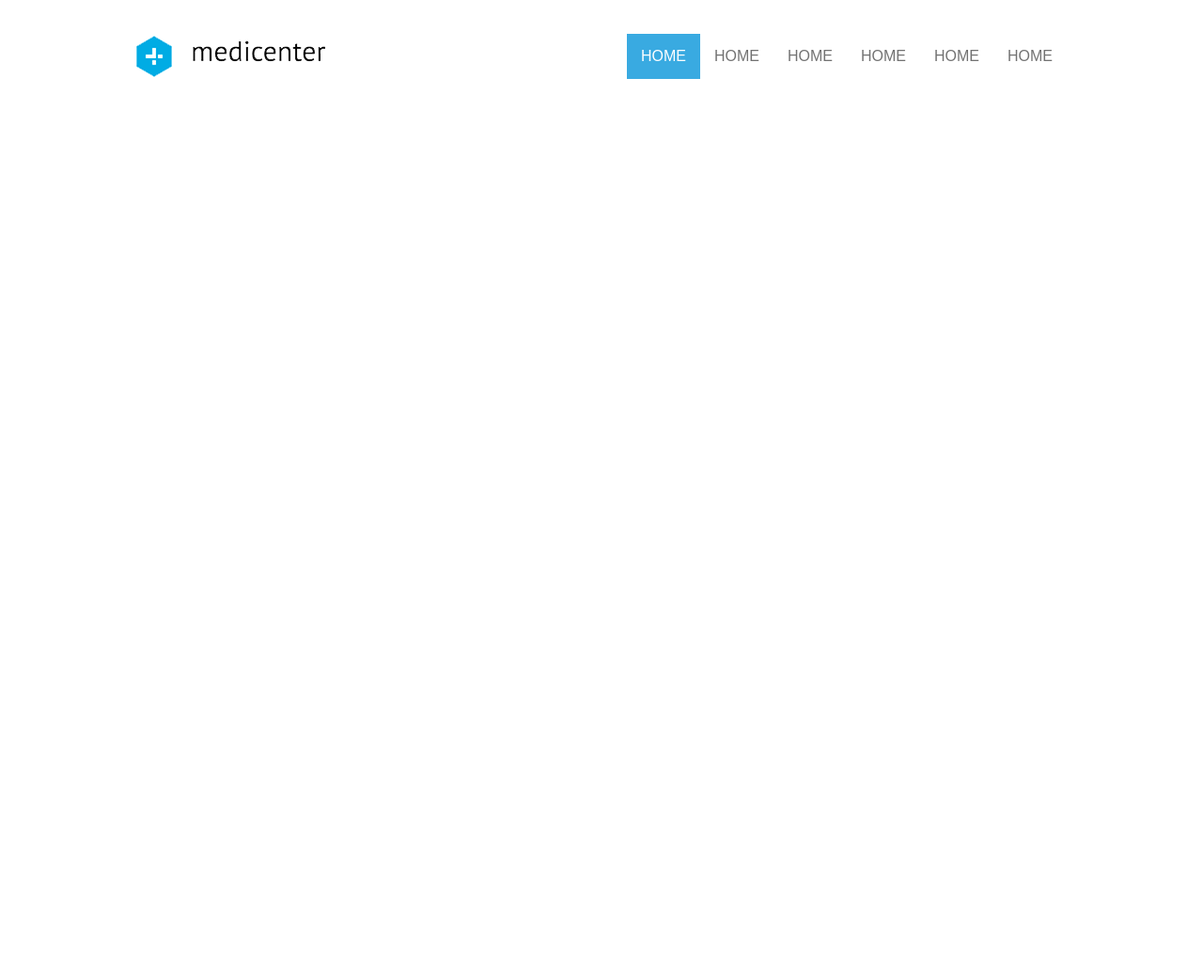
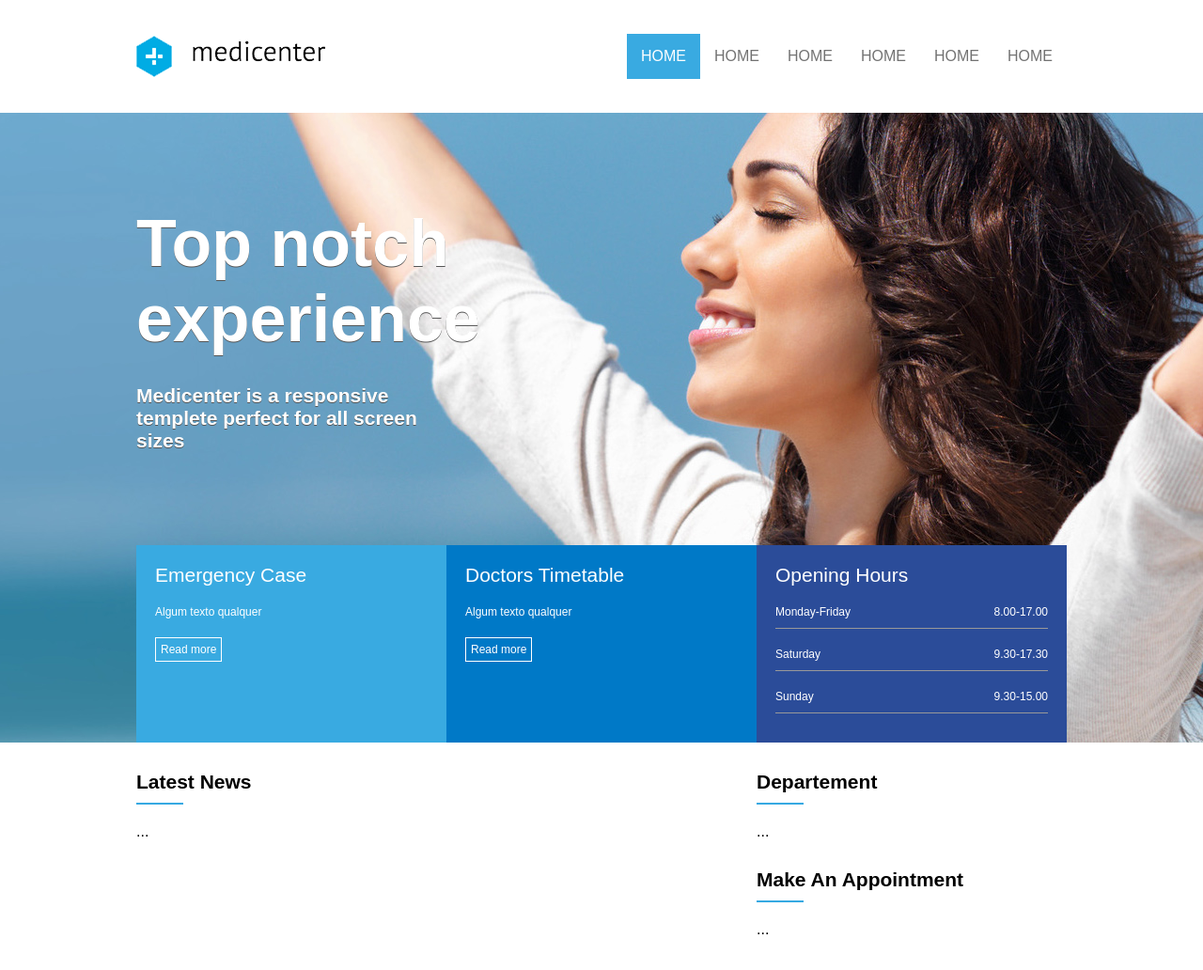
Before and after one commit to EdersonProgramador/MedCenter, a plain HTML site: page index.html in a window 1280 px wide. Shown: the whole page at 94% size. Before the commit the page ends 800 px from the top, so only its background shows below. Drawn offline with Linux system fonts and the light colour scheme.

Commit message:
Finalizado section-banner e section-geral

```diff
--- a/assets/css/header.css
+++ b/assets/css/header.css
@@ -1,8 +1,13 @@
 /*^ Inicio do Header  */
+
+* {
+    font-family: Arial, Helvetica, sans-serif;
+}
 
 body {
     margin: 0;
     padding: 0;
+    padding-bottom: 300px;
 }
 
 header {
--- /dev/null
+++ b/assets/css/section-banner.css
@@ -0,0 +1,81 @@
+#banner {
+    display: flex;
+    justify-content: center;
+    background-image: url('../img/img1.jpg');
+    background-position: center;
+    background-size: cover;
+    height: 670px;
+}
+
+.column {
+    flex-direction: column;
+}
+
+.banner_headline {
+    flex: 1;
+    display: flex;
+    flex-direction: column;
+    justify-content: center;
+}
+.banner_headline h1 {
+    color: #ffffff;
+    font-size: 70px;
+    text-shadow: 0px 1px 0px #555555;
+    margin: 0;
+    padding: 0;
+    max-width: 350px;
+}
+.banner_headline h2 {
+    color: #ffffff;
+    font-size: 21px;
+    text-shadow: 0px 1px 0px #555555;
+    margin: 0;
+    padding: 0;
+    max-width: 350px;
+    margin-top: 30px;
+}
+
+.banner_options {
+    height: 210px;
+    display: flex;
+}
+.banner1,
+.banner2,
+.banner3 {
+    flex: 1;
+    color: #ffffff;
+    padding: 20px;
+}
+.banner1 {
+    background-color: #39aae1;
+}
+.banner2 {
+    background-color: #0079c7;
+}
+.banner3 {
+    background-color: #2b4c99;
+}
+.banner_title {
+    font-size: 21px;
+}
+.banner_desc {
+    font-size: 12px;
+    margin-top: 20px;
+    margin-bottom: 20px;
+}
+.monday,
+.saturday,
+.sunday {
+    display: flex;
+    justify-content: space-between;
+    border-bottom: 1px solid #999999;
+    padding-bottom: 10px;
+}
+.banner_options a {
+    display: inline-block;
+    border: 1px solid #ffffff;
+    padding: 5px;
+    color: #ffffff;
+    font-size: 12px;
+    text-decoration: none;
+}
--- /dev/null
+++ b/assets/css/section-geral.css
@@ -0,0 +1,25 @@
+#geral {
+    display: flex;
+    justify-content: center;
+}
+#geral section {
+    flex:2;
+}
+#geral aside {
+    flex: 1;
+}
+.widget_title {
+    margin-top: 30px;
+    margin-bottom: 20px;
+}
+.widget_title_text {
+    color: #000000;
+    font-size: 21px;
+    font-weight: bold;
+}
+.widget_title_bar {
+    width: 50px;
+    height: 2px;
+    background-color: #36a9e2;
+    margin-top: 10px;
+}
--- a/index.html
+++ b/index.html
@@ -1,10 +1,15 @@
-<!--^ Inicio do Header  -->
+<!--^ Primeira parte: Inicio do Header  -->
 
 <html>
     <head>
         <meta charset="utf-8" />
         <meta name="wiewport" content="width=device-widht,user-scalable=0" />
-        <link rel="stylesheet" type="text/css" href="assets/css/header.css" />
+        <!-- Primeiro CSS -->
+            <link rel="stylesheet" type="text/css" href="assets/css/header.css" />
+        <!-- Segundo CSS -->
+            <link rel="stylesheet" type="text/css" href="assets/css/section-banner.css" />
+        <!-- Terceiro CSS -->
+            <link rel="stylesheet" href="assets/css/section-geral.css">
         <title>MedCenter</title>
     </head>
     <body>
@@ -27,5 +32,77 @@
                 </div>
             </div>
         </header>
+
+        <!--^ Segunda parte: Inicio da Section -->
+        <section id="banner">
+            <div class="container column">
+                <div class="banner_headline">
+                    <h1>Top notch experience</h1>
+                    <h2>Medicenter is a responsive templete perfect for all screen sizes</h2>
+                </div>
+                <div class="banner_options">
+                    <div class="banner1">
+                        <div class="banner_title">Emergency Case</div>
+                        <div class="banner_desc">Algum texto qualquer</div>
+                        <a href="#">Read more</a>
+                    </div>
+                    <div class="banner2">
+                        <div class="banner_title">Doctors Timetable</div>
+                        <div class="banner_desc">Algum texto qualquer</div>
+                        <a href="#">Read more</a>
+                    </div>
+                    <div class="banner3">
+                            <div class="banner_title">Opening Hours</div>
+                            <div class="banner_desc monday">
+                                <div>Monday-Friday</div>
+                                <div>8.00-17.00</div>
+                            </div>
+                            <div class="banner_desc saturday">
+                                <div>Saturday</div>
+                                <div>9.30-17.30</div>
+                            </div>
+                            <div class="banner_desc sunday">
+                                <div>Sunday</div>
+                                <div>9.30-15.00</div>
+                            </div>
+                    </div>
+                </div>
+            </div>
+        </section>
+        <section id="geral">
+            <div class="container">
+                <section>
+                    <div class="widget">
+                        <div class="widget_title">
+                            <div class="widget_title_text">Latest News</div>
+                            <div class="widget_title_bar"></div>
+                        </div>
+                        <div class="widget_body">
+                            ...
+                        </div>
+                    </div>
+                </section>
+                <aside>
+                    <div class="widget">
+                        <div class="widget_title">
+                            <div class="widget_title_text">Departement</div>
+                            <div class="widget_title_bar"></div>
+                        </div>
+                        <div class="widget_body">
+                            ...
+                        </div>
+                    </div>
+                    <div class="widget">
+                        <div class="widget_title">
+                            <div class="widget_title_text">Make An Appointment</div>
+                            <div class="widget_title_bar"></div>
+                        </div>
+                        <div class="widget_body">
+                            ...
+                        </div>
+                    </div>
+                </aside>
+            </div>
+        </section>
     </body>
 </html>
```
